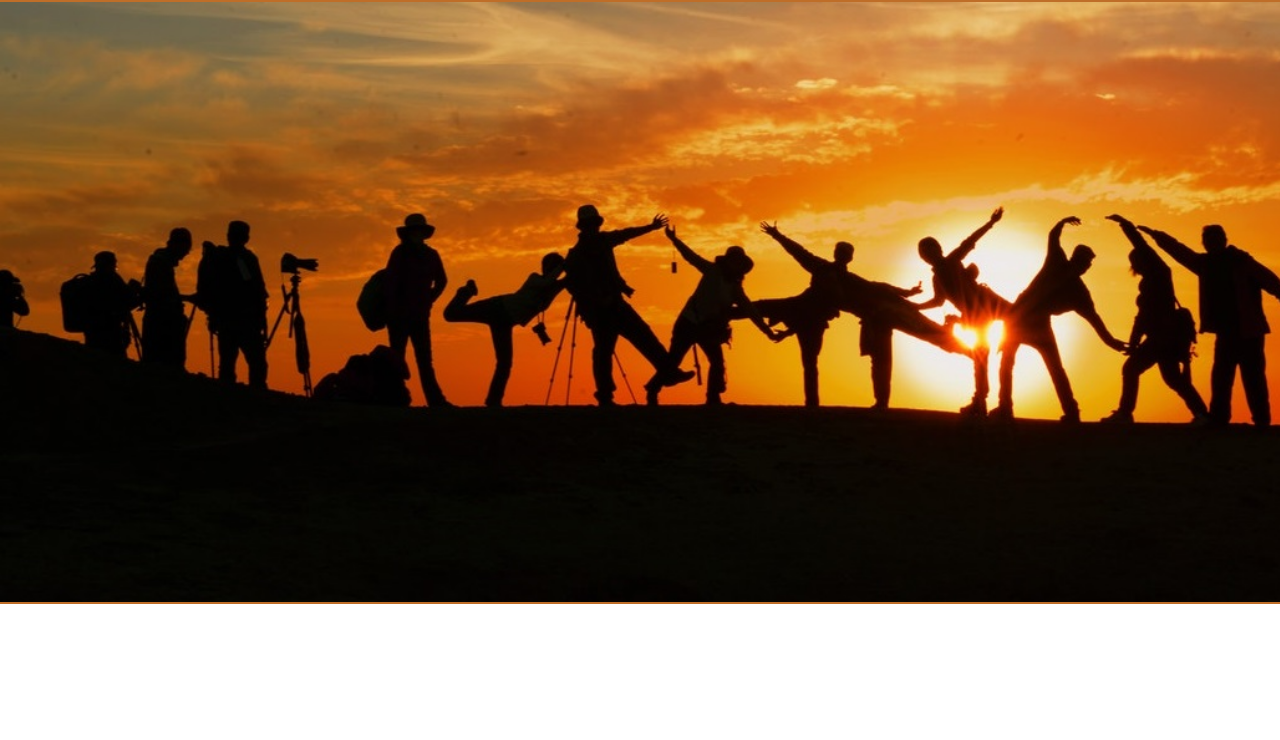
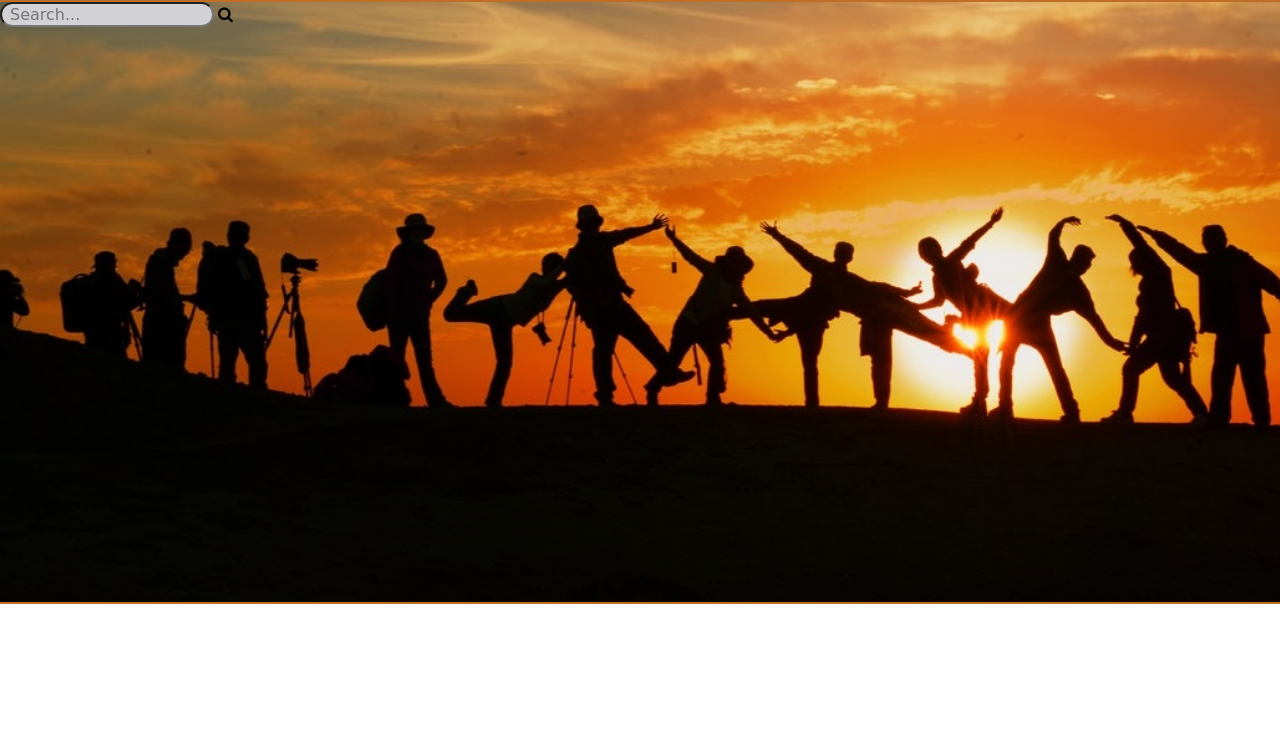
Before and after one commit to akoliag/responsive-web-design, a plain HTML site: page LS/index.html in a window 1280 px wide. Shown: the part 60-800 px from the top of the page. Drawn offline with nearby package versions, Linux system fonts and the light colour scheme; a web font is replaced by a local one.

Commit message:
add search bar

```diff
--- a/LS/index.html
+++ b/LS/index.html
@@ -41,6 +41,10 @@
   </div>
   <!--HOME SECTION-->
   <header id="home-section">
+    <div id="search-bar">
+      <input type="text" placeholder="Search...">
+      <i class="fa fa-search"></i>
+    </div>
 
   </header>
   <script src="app.js"></script>
--- a/LS/sass/style.scss
+++ b/LS/sass/style.scss
@@ -60,6 +60,15 @@ body {
   width: 100%;
   min-height: 600px;
   border-bottom: 2px solid $light_secondary_color;
+  #search-bar{
+    input {
+      background-color: $dark_background_color;
+      font-size: 1rem;
+      font-family: $main_font;
+      border-radius: 15px;
+      padding-left: 0.5rem;
+    }
+  }
 }
 
 @media only screen and (max-width: 480px) {
```
Also changed, not shown: LS/css/style.css, 1 other file.
